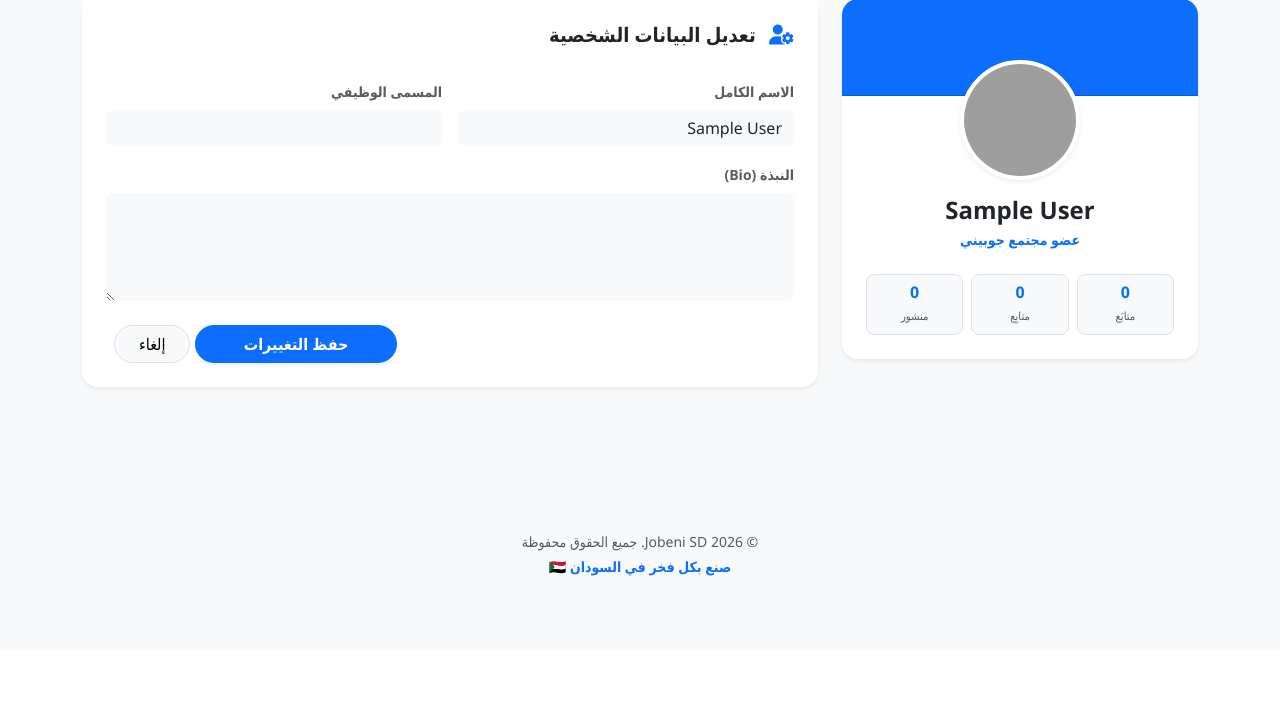
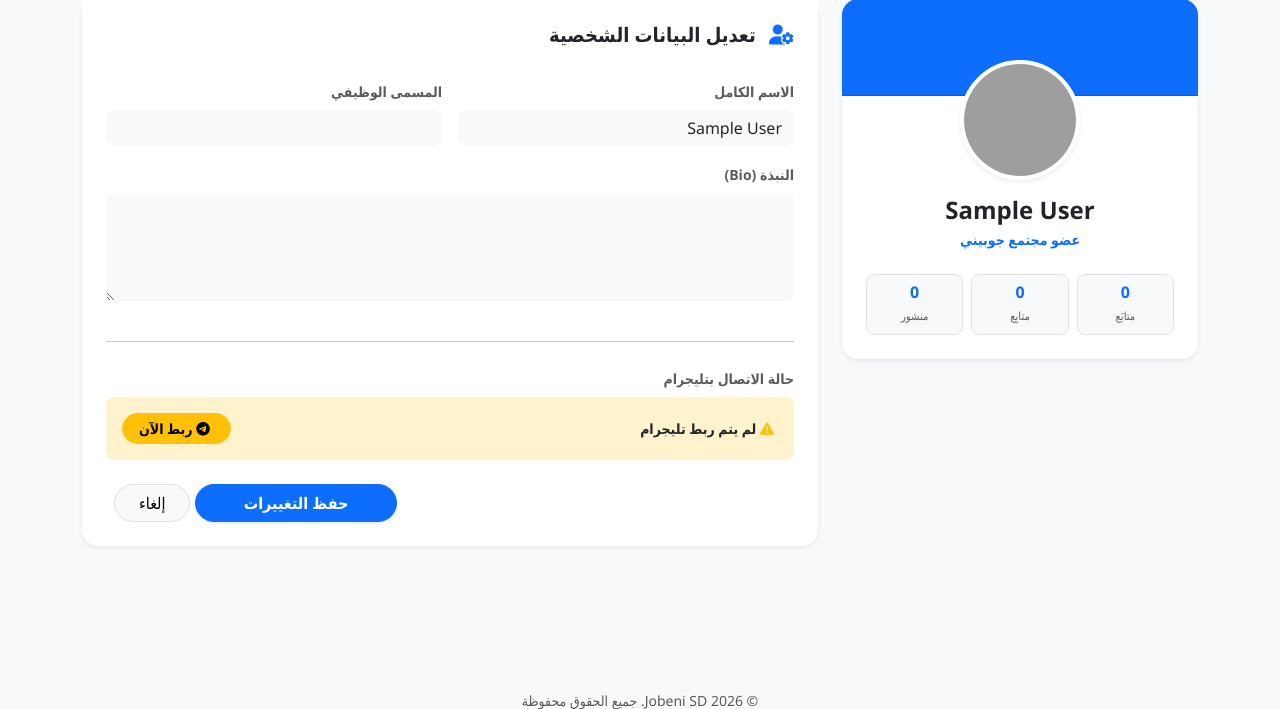
Before and after one commit to FlutterPro2024/Jobeni-SD, a Flask app: page /profile in a window 1280 px wide. Shown: the part 150-859 px from the top of the page. Before the commit the page ends 726 px from the top, so only its background shows below. Run offline with Flask 3, Linux system fonts and the light colour scheme; the visitor is signed in with stand-in values (Sample User, id 1); data comes from the database, SQL or seed files in the repository; data that the repository does not hold is empty; grey boxes are pictures that could not be loaded.

Commit message:
UI: Add Telegram link buttons to Dashboard and Profile

```diff
--- a/app/templates/profile.html
+++ b/app/templates/profile.html
@@ -59,6 +59,23 @@
                                 <label class="form-label small fw-bold text-muted">النبذة (Bio)</label>
                                 <textarea name="bio" class="form-control rounded-3 bg-light border-0" rows="4">{{ current_user.bio or '' }}</textarea>
                             </div>
+
+                            <div class="col-12 text-end">
+                                <hr class="my-4">
+                                <label class="form-label small fw-bold text-muted">حالة الاتصال بتليجرام</label>
+                                <div class="p-3 rounded-3 {% if current_user.telegram_id %}bg-success-subtle{% else %}bg-warning-subtle{% endif %} d-flex justify-content-between align-items-center">
+                                    {% if current_user.telegram_id %}
+                                        <span class="text-success fw-bold small"><i class="fas fa-check-circle me-1"></i> حسابك مرتبط برقم تليجرام</span>
+                                        <span class="badge bg-success rounded-pill px-3">متصل بنجاح</span>
+                                    {% else %}
+                                        <span class="text-dark fw-bold small"><i class="fas fa-exclamation-triangle text-warning me-1"></i> لم يتم ربط تليجرام</span>
+                                        <a href="https://t.me/JOBENISDbot?start={{ current_user.id }}" target="_blank" class="btn btn-warning btn-sm rounded-pill px-3 fw-bold">
+                                            <i class="fab fa-telegram me-1"></i> ربط الآن
+                                        </a>
+                                    {% endif %}
+                                </div>
+                            </div>
+
                             <div class="col-12 mt-4 text-start">
                                 <button type="submit" class="btn btn-primary px-5 rounded-pill shadow-sm fw-bold">حفظ التغييرات</button>
                                 <a href="{{ url_for('community.index') }}" class="btn btn-light px-4 rounded-pill border ms-2">إلغاء</a>
```
Also changed, not shown: app/templates/dashboard.html (+15 -3 lines).
